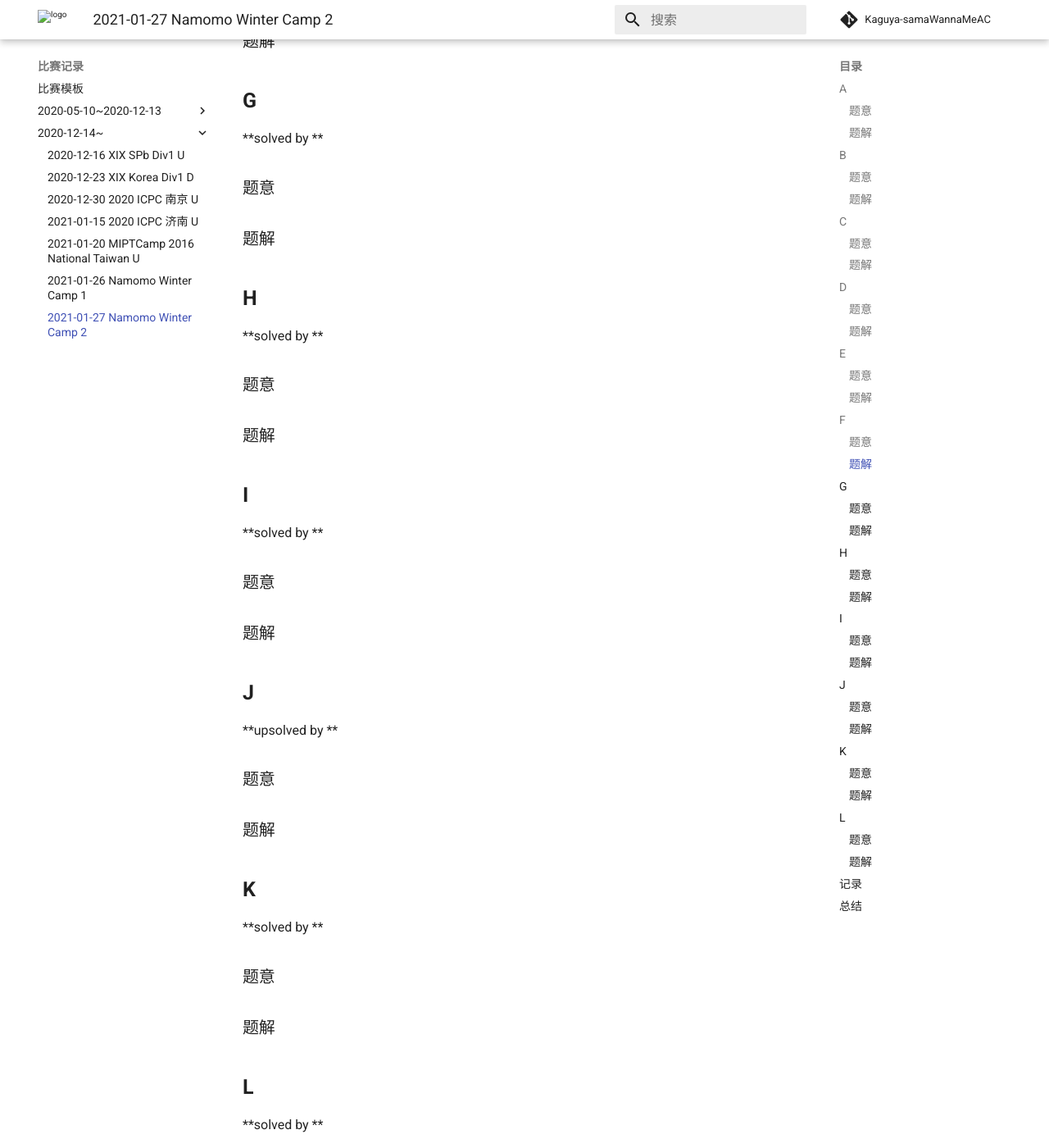
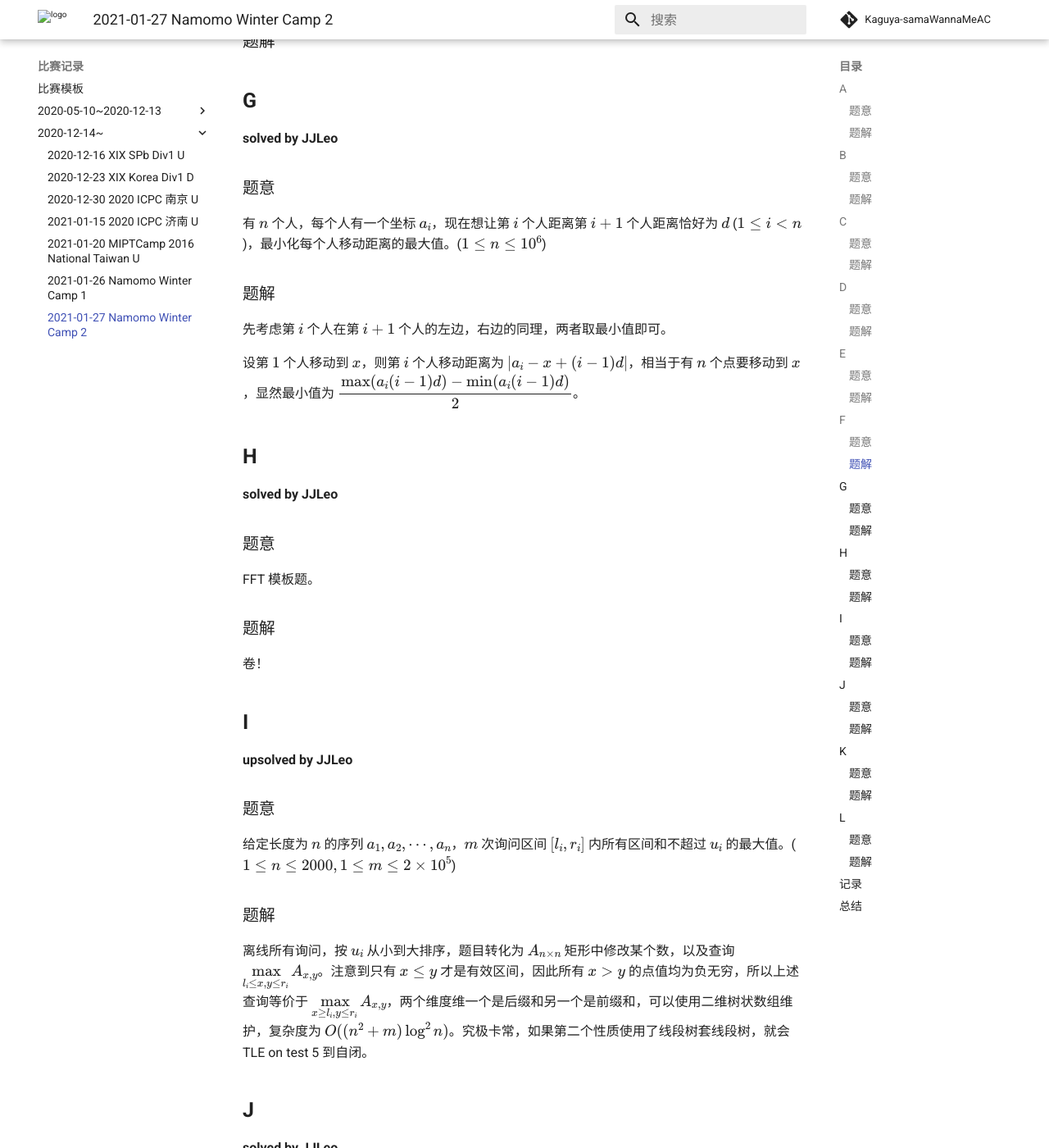
Before and after one commit to Kaguya-samaWannaMeAC/kaguya-samawannameac.github.io, an MkDocs documentation site: the page built from docs/contest/2021-01-27 Namomo Winter Camp 2.md, in a window 1280 px wide and 1400 px high, scrolled down 1881 px. Shown: the whole window at 82% size. Built offline with MkDocs 1.6.1 and Material for MkDocs 9.7.7, drawn with Linux system fonts in a browser that asks for light colours; formulas are drawn with MathJax 3; comment, search, counter and statistics services are not loaded; some of the changed text lies outside the part shown.

Commit message:
Update 2021-01-27 Namomo Winter Camp 2.md

```diff
--- a/docs/contest/2021-01-27 Namomo Winter Camp 2.md
+++ b/docs/contest/2021-01-27 Namomo Winter Camp 2.md
@@ -78,51 +78,53 @@
 
 ## **G**
 
-**solved by **
+**solved by JJLeo**
 
 ### 题意
 
-
+有 $n$ 个人，每个人有一个坐标 $a_i$，现在想让第 $i$ 个人距离第 $i+1$ 个人距离恰好为 $d$ ($1 \le i < n$)，最小化每个人移动距离的最大值。($1 \le n \le 10^6$)
 
 ### 题解
 
+先考虑第 $i$ 个人在第 $i+1$ 个人的左边，右边的同理，两者取最小值即可。
 
+设第 $1$ 个人移动到 $x$，则第 $i$ 个人移动距离为 $|a_i-x+(i-1)d|$，相当于有 $n$ 个点要移动到 $x$，显然最小值为 $\dfrac{\max(a_i(i-1)d) - \min(a_i(i-1)d)}{2}$。
 
 ## **H**
 
-**solved by **
+**solved by JJLeo**
 
 ### 题意
 
-
+FFT 模板题。
 
 ### 题解
 
-
+卷！
 
 ## **I**
 
-**solved by **
+**upsolved by JJLeo**
 
 ### 题意
 
-
+给定长度为 $n$ 的序列 $a_1,a_2, \cdots,a_n$，$m$ 次询问区间 $[l_i,r_i]$ 内所有区间和不超过 $u_i$ 的最大值。($1 \le n \le 2000, 1\le m \le 2 \times 10^5$)
 
 ### 题解
 
-
+离线所有询问，按 $u_i$ 从小到大排序，题目转化为 $A_{n \times n}$ 矩形中修改某个数，以及查询 $\max \limits _{l_i \le x,y \le r_i} A_{x,y}$。注意到只有 $x \le y$ 才是有效区间，因此所有 $x > y$ 的点值均为负无穷，所以上述查询等价于 $\max \limits _{x \ge l_i, y \le r_i} A_{x,y}$，两个维度维一个是后缀和另一个是前缀和，可以使用二维树状数组维护，复杂度为 $O((n^2+m) \log ^2 n)$。究极卡常，如果第二个性质使用了线段树套线段树，就会 TLE on test 5 到自闭。
 
 ## **J**
 
-**upsolved by **
+**solved by JJLeo**
 
 ### 题意
 
-
+矩阵求逆模板题。
 
 ### 题解
 
-
+消！
 
 ## **K**
 
```
Also changed, not shown: other parts of docs/contest/2021-01-27 Namomo Winter Camp 2.md (+1 -1 lines).
